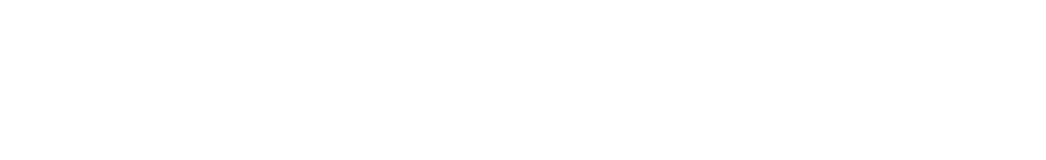
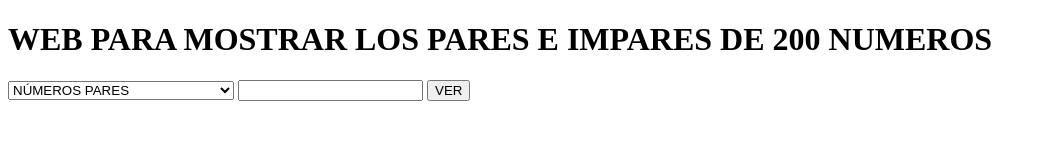
Before and after one commit to JuanSanabria55822013/Web_ParesImpares, a plain HTML site: page index.html in a window 1280 px wide. Shown: the whole page, without its empty margins (0-1046 px from the left). Drawn offline with Linux system fonts and the light colour scheme.

Commit message:
Estructura base para el ejercicio solicitado

```diff
--- a/index.html
+++ b/index.html
@@ -7,7 +7,24 @@
     <link rel="stylesheet" href="CSS/estilo.css">
 </head>
 <body>
-
+    <header>
+        <h1>WEB PARA MOSTRAR LOS PARES E IMPARES DE 200 NUMEROS</h1>
+    </header>
+    <section>
+        <section>
+                <select>
+                    <option>NÚMEROS PARES</option>
+                    <option>NÚMEROS IMPARES</option>
+                    <option>NÚMEROS PARES MAYORES A</option>
+                    <option>NÚMEROS IMPARES MAYORE A</option>
+                </select>
+                <input>
+                <button>VER</button>
+         </section>
+         <section>
+            <ul></ul>
+        </section>
+    </section>
 </body>
     <script src="JS/index.js"></script>
 </html>
```
